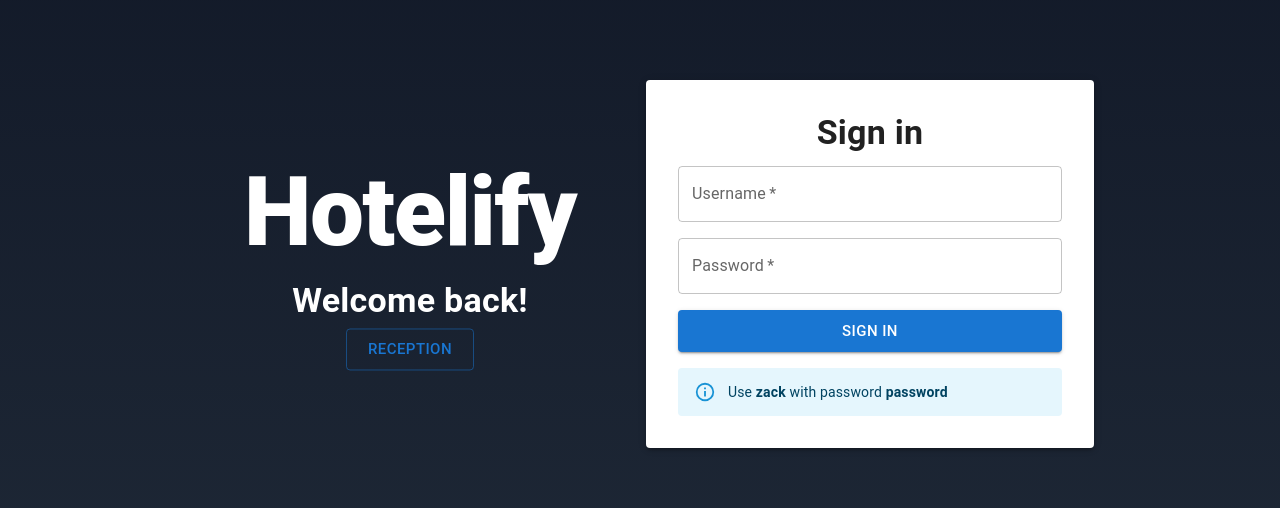
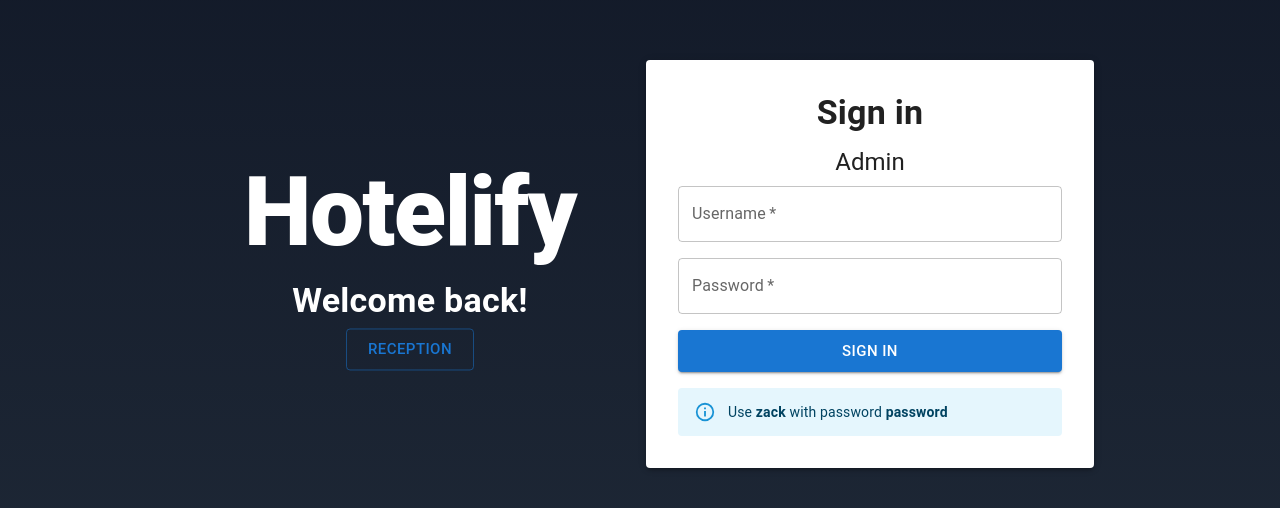
Before and after one commit to Gadisaka/Hotel-Management-System-Admin, a React (Vite) app: page /login in a window 1280 px wide. Shown: the part 136-644 px from the top of the page. Built offline with nearby package versions, Linux system fonts and the light colour scheme.

Commit message:
feat: add admin label to the login page for clarity

```diff
--- a/src/pages/Login.tsx
+++ b/src/pages/Login.tsx
@@ -76,6 +76,14 @@ const LoginPage: React.FC = () => {
         >
           Sign in
         </Typography>
+        <Typography
+          variant="h5"
+          fontWeight={400}
+          textAlign="center"
+          gutterBottom
+        >
+          Admin
+        </Typography>
 
         {error && (
           <Alert severity="error" className="mb-4">
```
